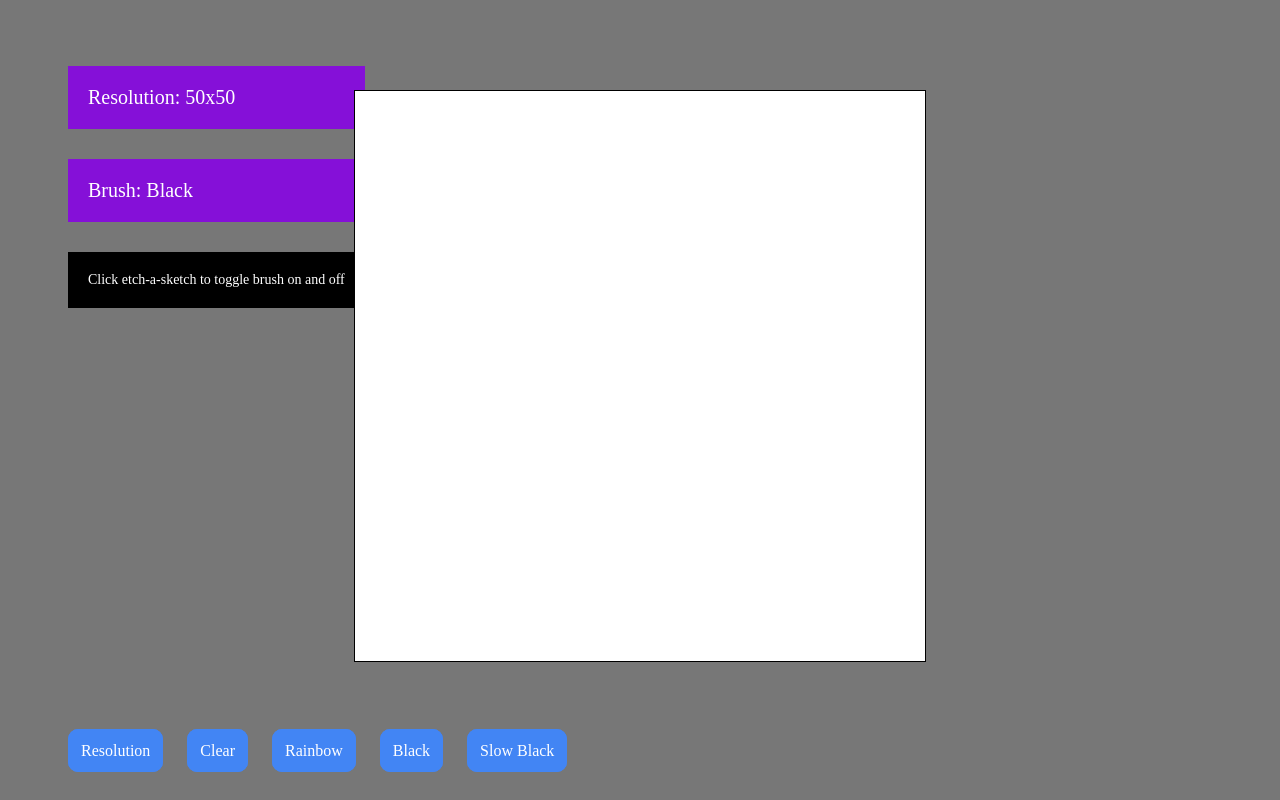
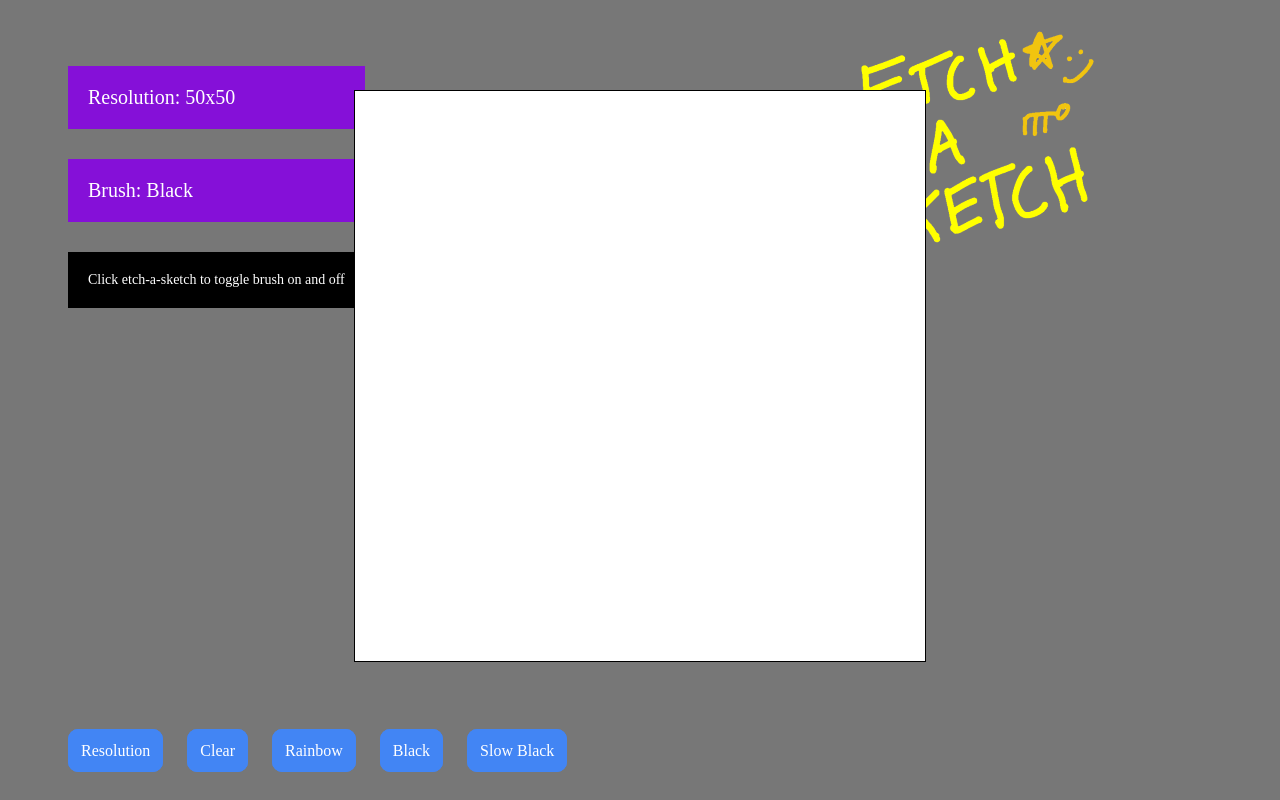
Before and after one commit to Shaamyl/etch-a-sketch, a plain HTML site: page index.html in a window 1280 px wide. Drawn offline with Linux system fonts and the light colour scheme.

Commit message:
Added doodle branding

```diff
--- a/index.html
+++ b/index.html
@@ -6,6 +6,7 @@
 		<link href="styles/style.css" rel="stylesheet">
 	</head>
 	<body>
+		<img src="images/title.png">
 		<ul class="statusBar">
 		<div class="resolution">Resolution: 50x50</div>
 		<div class="brush">Brush: Black</div>
--- a/scripts/main.js
+++ b/scripts/main.js
@@ -12,7 +12,7 @@ createGrid(totalBoxes);	//creating initial grid
 let chooseNumberButton = document.querySelector('.chooseNumberButton');
 
 chooseNumberButton.addEventListener('click', function listen(e) {
-	let newTotalBoxes = prompt("Enter N, the resolution of the etch-a-sketch. Max:150");
+	let newTotalBoxes = prompt("Enter N, the resolution of the etch-a-sketch. Max: 150");
 	if(newTotalBoxes === '' || isNaN(newTotalBoxes) || newTotalBoxes > 150){ //validating entered data
 		listen(e);
 		return;
--- a/styles/style.css
+++ b/styles/style.css
@@ -73,3 +73,9 @@ body{
 	font-size:14px;
 	background-color:black;
 }
+
+img{
+	position:absolute;
+	display:block;
+	right:12%;
+}
```
Also changed, not shown: images/title.png (added).
